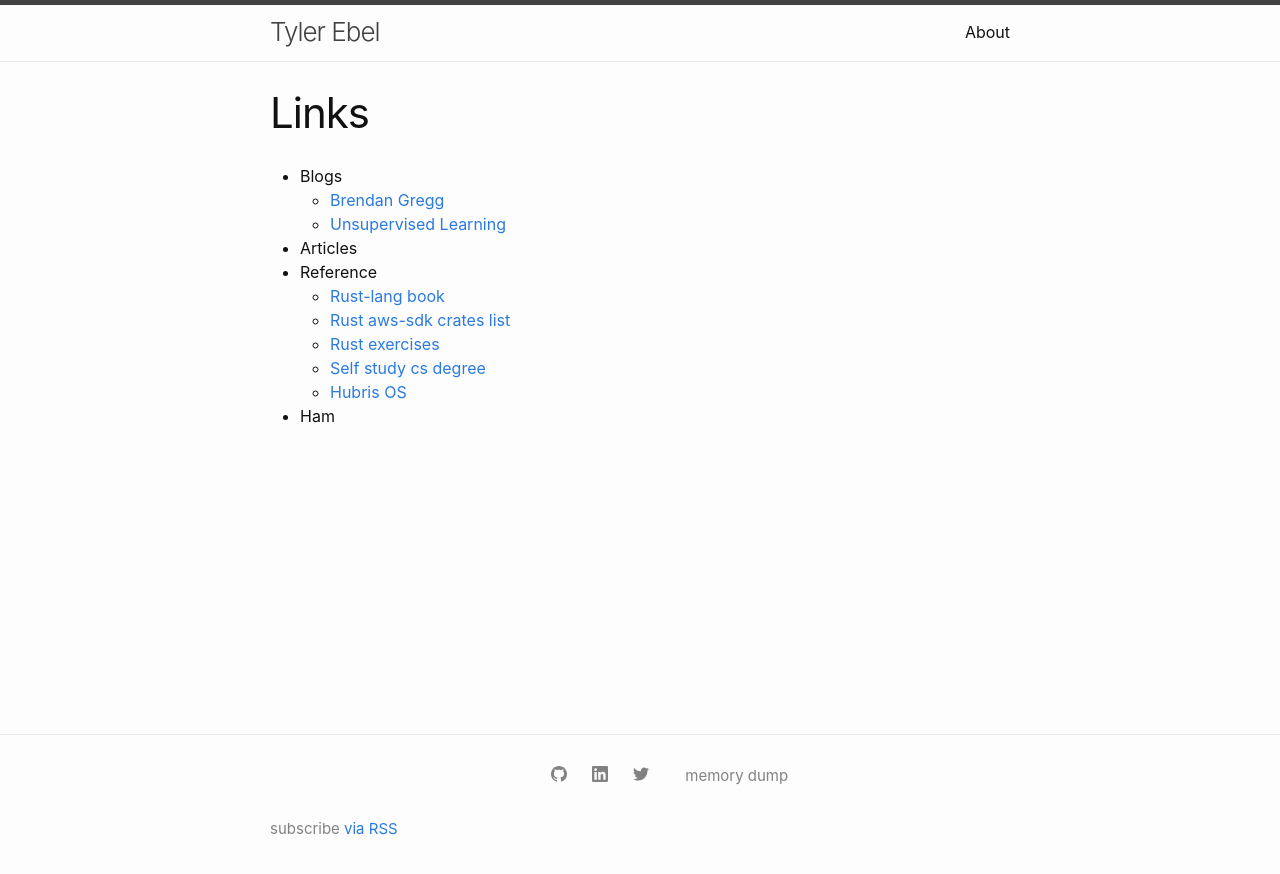
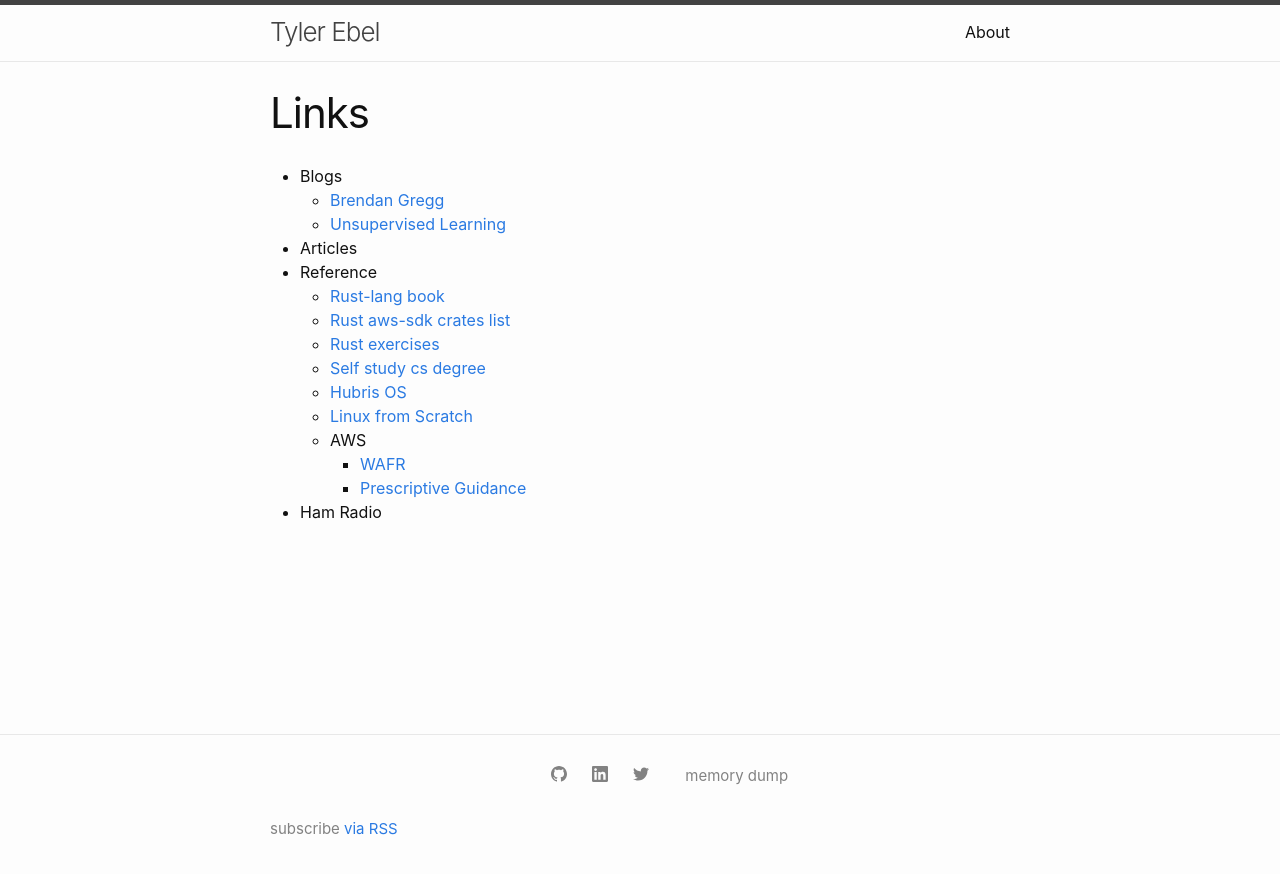
Before and after one commit to ebel/ebel.github.io, a Jekyll site: the page built from _pages/links.md, in a window 1280 px wide. Shown: the top 874 px of the page. Built offline with Jekyll 4.4.1, drawn with Linux system fonts in a browser that asks for light colours.

Commit message:
baseline links

```diff
--- a/_pages/links.md
+++ b/_pages/links.md
@@ -13,4 +13,8 @@ title: Links
    * [Rust exercises](https://rust-exercises.com/)
    * [Self study cs degree](https://github.com/ossu/computer-science)
    * [Hubris OS](https://hubris.oxide.computer/reference/)
- * Ham
+   * [Linux from Scratch](https://www.linuxfromscratch.org/)
+   * AWS
+     * [WAFR](https://docs.aws.amazon.com/wellarchitected/latest/framework/welcome.html)
+     * [Prescriptive Guidance](https://aws.amazon.com/prescriptive-guidance/)
+ * Ham Radio
```
